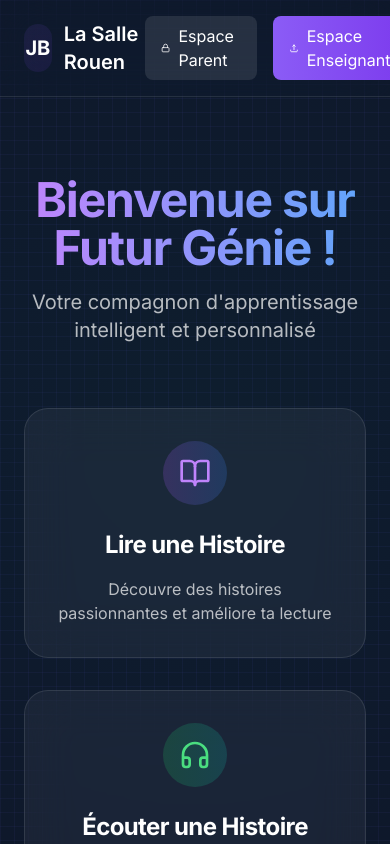
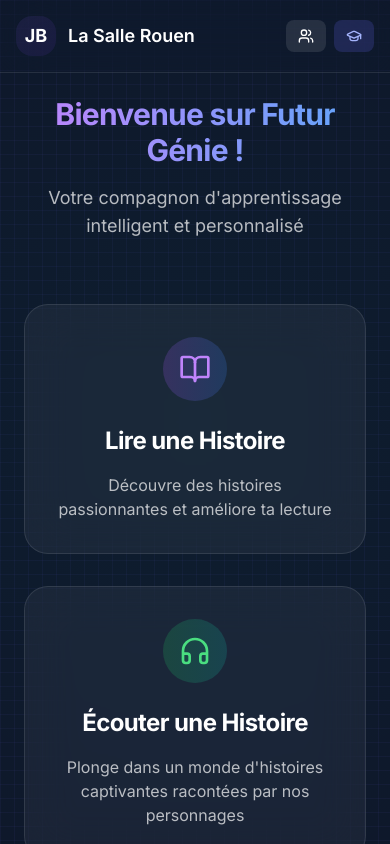
Before and after one commit to Rafikellou/petit-g-nie, a Next.js app: page / in a window 390 px wide. Shown: the top 844 px of the page. Built offline with nearby package versions, Linux system fonts and the light colour scheme.

Commit message:
Amélioration de l'interface mobile : menu burger, icônes et tailles de texte

```diff
--- a/src/app/layout.tsx
+++ b/src/app/layout.tsx
@@ -2,13 +2,21 @@ import './globals.css'
 import { Inter } from 'next/font/google'
 import Link from 'next/link'
 import { AchievementsProvider } from '@/contexts/AchievementsContext';
-import { Lock } from 'lucide-react';
+import { Users, GraduationCap } from 'lucide-react';
 
 const inter = Inter({ subsets: ['latin'] })
 
 export const metadata = {
   title: 'Futur Génie',
   description: 'Votre assistant personnel pour apprendre le français',
+  viewport: 'width=device-width, initial-scale=1, maximum-scale=1, viewport-fit=cover, user-scalable=no',
+  themeColor: '#0F172A',
+  appleWebApp: {
+    capable: true,
+    statusBarStyle: 'black-translucent',
+    title: 'Futur Génie',
+  },
+  manifest: '/manifest.json',
 }
 
 export default function RootLayout({
@@ -18,50 +26,50 @@ export default function RootLayout({
 }) {
   return (
     <html lang="fr">
-      <body className={inter.className}>
+      <head>
+        <meta name="apple-mobile-web-app-capable" content="yes" />
+        <meta name="apple-mobile-web-app-status-bar-style" content="black-translucent" />
+        <meta name="apple-mobile-web-app-title" content="Futur Génie" />
+        <link rel="apple-touch-icon" href="/icon-192x192.png" />
+        <link rel="apple-touch-startup-image" href="/splash.png" />
+      </head>
+      <body className={`${inter.className} safe-top safe-bottom`}>
         <AchievementsProvider>
           <div className="min-h-screen">
-            <nav className="fixed top-0 left-0 right-0 z-50 bg-[var(--background-dark)]/80 backdrop-blur-xl border-b border-[var(--card-border)]">
-              <div className="container mx-auto px-6 py-4">
+            <nav className="fixed top-0 left-0 right-0 z-50 bg-[var(--background-dark)]/80 backdrop-blur-xl border-b border-[var(--card-border)] safe-top">
+              <div className="container mx-auto px-4 sm:px-6 py-4">
                 <div className="flex items-center justify-between">
                   <Link href="/" className="flex items-center gap-3">
-                    <div className="icon-container w-12 h-12">
-                      <span className="text-xl font-bold text-[var(--primary)]">JB</span>
+                    <div className="icon-container w-10 h-10 sm:w-12 sm:h-12">
+                      <span className="text-lg sm:text-xl font-bold text-[var(--primary)]">JB</span>
                     </div>
-                    <span className="text-xl font-semibold text-gradient">La Salle Rouen</span>
+                    <span className="text-lg sm:text-xl font-semibold text-gradient">La Salle Rouen</span>
                   </Link>
-                  <div className="flex items-center gap-4">
+                  <div className="flex items-center gap-2 sm:gap-4">
                     <Link
                       href="/parent"
-                      className="flex items-center gap-2 px-4 py-2 rounded-lg bg-white/10 hover:bg-white/20 transition-colors"
+                      className="flex items-center gap-2 px-3 py-2 sm:px-4 sm:py-2 rounded-lg bg-white/10 hover:bg-white/20 transition-colors text-sm sm:text-base"
                     >
-                      <Lock className="w-4 h-4" />
-                      <span>Espace Parent</span>
+                      <Users className="w-4 h-4 sm:w-5 sm:h-5" />
+                      <span className="hidden sm:inline">Espace Parents</span>
                     </Link>
                     <Link
                       href="/teacher"
-                      className="flex items-center gap-2 px-4 py-2 rounded-lg bg-gradient-to-r from-[rgb(var(--primary))] to-[rgb(var(--primary-dark))] hover:opacity-90 transition-opacity"
+                      className="flex items-center gap-2 px-3 py-2 sm:px-4 sm:py-2 rounded-lg bg-indigo-500/20 hover:bg-indigo-500/30 text-indigo-300 transition-colors text-sm sm:text-base"
                     >
-                      <svg className="w-4 h-4" viewBox="0 0 24 24" fill="none" xmlns="http://www.w3.org/2000/svg">
-                        <path d="M20 17V19C20 20.1046 19.1046 21 18 21H6C4.89543 21 4 20.1046 4 19V17M15 8L12 5M12 5L9 8M12 5V16"
-                          stroke="currentColor"
-                          strokeWidth="2"
-                          strokeLinecap="round"
-                          strokeLinejoin="round"
-                        />
-                      </svg>
-                      <span>Espace Enseignant</span>
+                      <GraduationCap className="w-4 h-4 sm:w-5 sm:h-5" />
+                      <span className="hidden sm:inline">Espace Enseignant</span>
                     </Link>
                   </div>
                 </div>
               </div>
             </nav>
-            <main className="pt-20">
+            <div className="pt-[calc(var(--safe-top)+4rem)]">
               {children}
-            </main>
+            </div>
           </div>
         </AchievementsProvider>
       </body>
     </html>
-  );
+  )
 }
--- a/src/app/page.tsx
+++ b/src/app/page.tsx
@@ -20,10 +20,10 @@ export default function Home() {
 
       <div className="max-w-6xl mx-auto px-6 relative">
         <div className="text-center mb-16">
-          <h1 className="text-5xl font-bold gradient-text mb-4">
+          <h1 className="text-3xl md:text-4xl font-bold gradient-text mb-4">
             Bienvenue sur Futur Génie !
           </h1>
-          <p className="text-xl text-white/70">
+          <p className="text-lg text-white/70">
             Votre compagnon d'apprentissage intelligent et personnalisé
           </p>
         </div>
```
